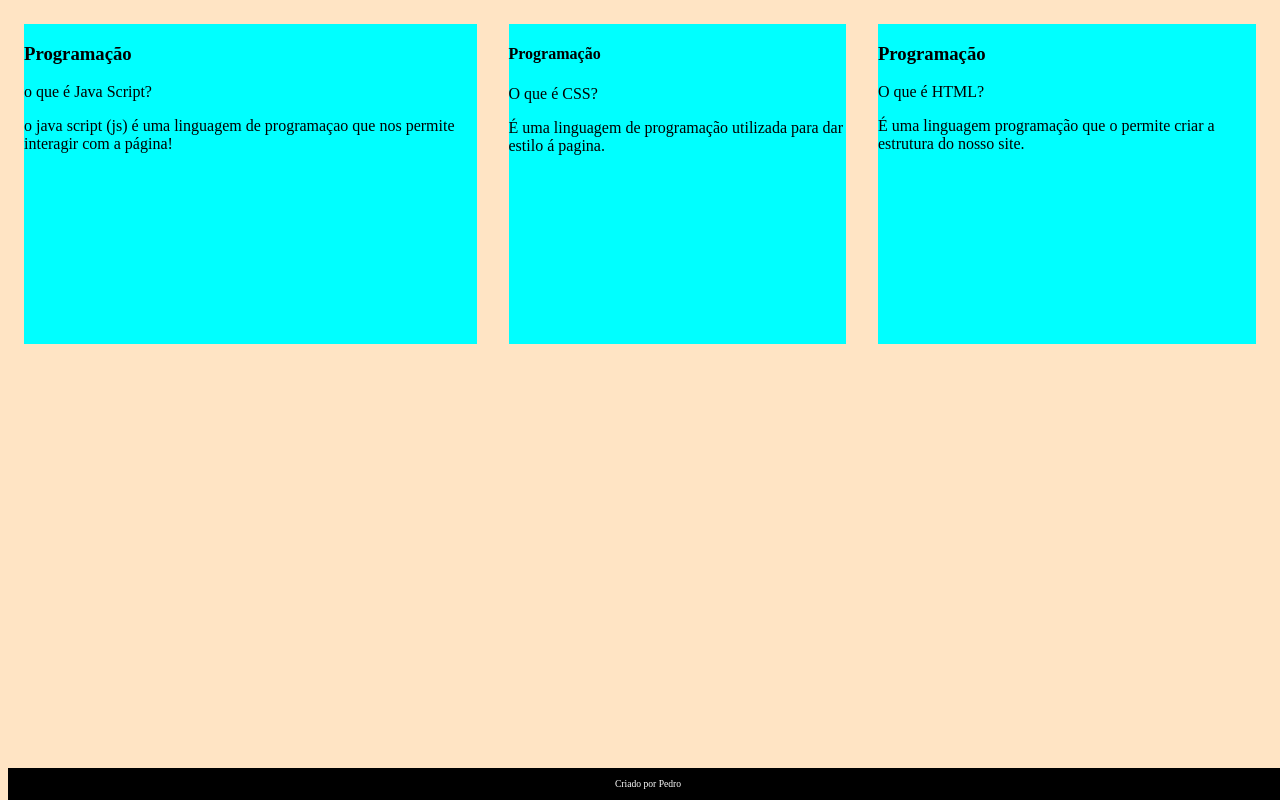
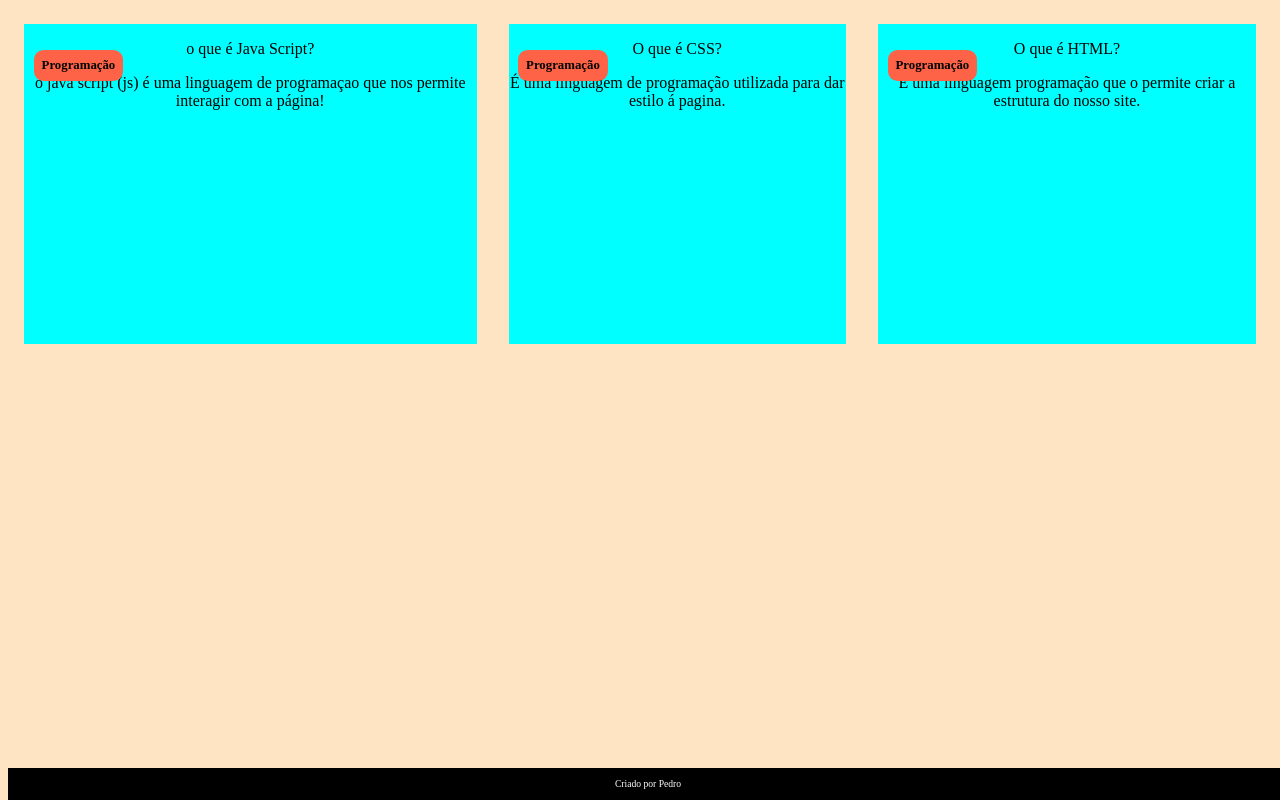
Before and after one commit to PEDROLINDO30/PEDRO-PARTE2, a plain HTML site: page index.html in a window 1280 px wide. Drawn offline with Linux system fonts and the light colour scheme; a web font is replaced by a local one.

Commit message:
terminamo a aula 3

```diff
--- a/assets/style.css
+++ b/assets/style.css
@@ -15,7 +15,22 @@ body{
     flex-basis: calc(33% -6rem);
 }
 
- footer{
+.cartao_conteudo {
+    text-align: center;
+    height: 100%;
+}
+
+.cartao_conteudo h3 {
+    background-color: tomato;
+    text-align: left;
+    padding: 0.5rem;
+    position: absolute;
+    margin: 0.6rem;
+    border-radius: 0.6rem;
+    font-size: 1vw;
+}
+
+footer{
     background-color: black;
     color: white;
     bottom:0;
--- a/index.html
+++ b/index.html
@@ -23,18 +23,18 @@
             <article class="cartao">
                 <div class="cartao_conteudo">
                     <h3>Programação</h3>
-                    <div class="cartão_conteudo_pergunta">
+                    <div class="cartao_conteudo_pergunta">
                         <p>o que é Java Script?</p>
                     </div>
-                    <div class="cartão_conteudo_resposta">
+                    <div class="cartao_conteudo_resposta">
                         <p>o java script (js) é uma linguagem de programaçao que nos permite interagir com a página!</p>
                     </div>
                 </div>
             </article>
 
             <article class="cartao">
-                <div class="cartão_conteudo">
-                    <h4>Programação</h4>
+                <div class="cartao_conteudo">
+                    <h3>Programação</h3>
                     <div>
                         <p>O que é CSS?</p>
                     </div>
```
